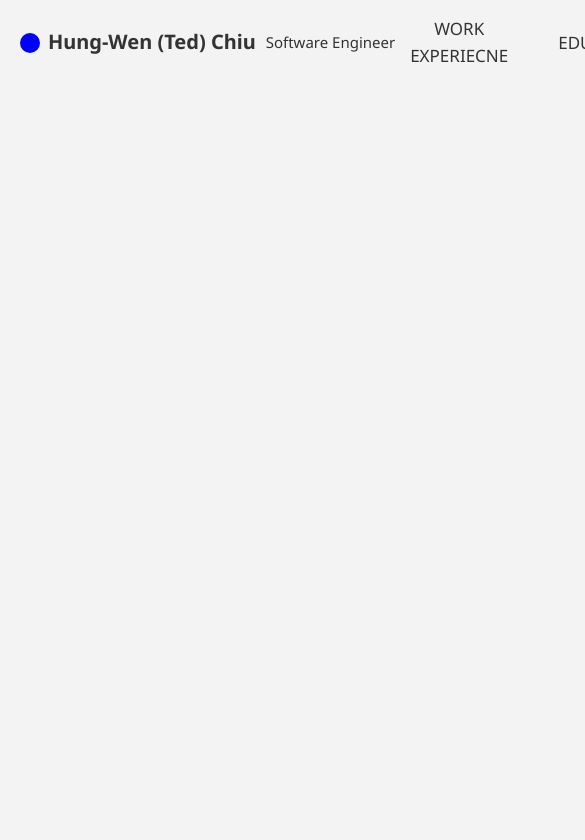
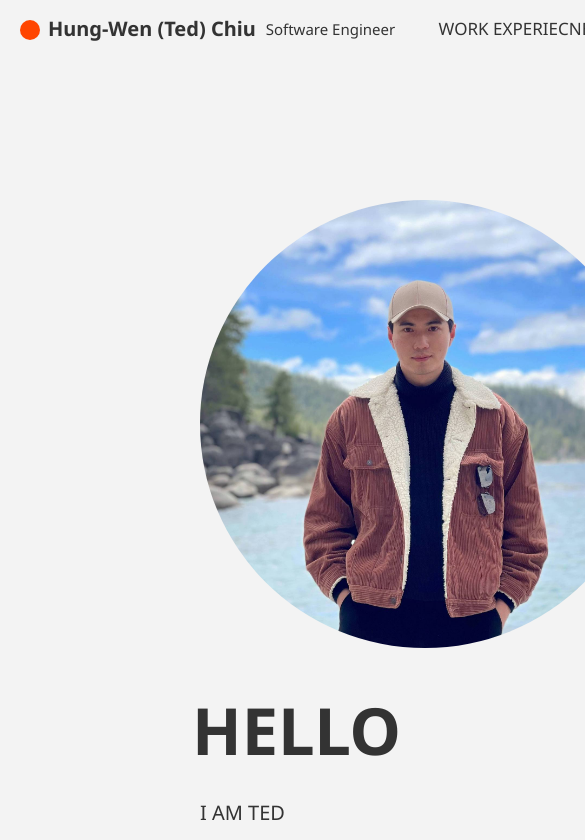
Before and after one commit to hungwenchiu/hungwenchiu.github.io, a website: page introduction.html in a window 390 px wide. Shown: the top 840 px of the page, 585 px wide, since content can reach past the window. Drawn offline with nearby package versions, Linux system fonts and the light colour scheme.

Commit message:
responsive for introduction page

```diff
--- a/sass/_header.scss
+++ b/sass/_header.scss
@@ -1,11 +1,11 @@
 .header {
-    padding-top: 15rem;
+    padding: 15rem 20rem 15rem 20rem;
     color: $color-grey-dark-1;
     line-height: 1;
 
     display: grid;
     // grid-template-rows: 10vh 90vh;
-    grid-template-columns: 1fr repeat(2, max-content) 1fr;
+    grid-template-columns: repeat(auto-fit, minmax(500px, 1fr));
     justify-items: center;
     align-items: center;
 
@@ -15,19 +15,28 @@
 
 
     &__img {
-        grid-column: 2 / 3;
+        justify-self: end;
         display: inline-block;
         height: auto;
         width: 45rem;
         border-radius: 50% 50%;
         margin-right: 5rem;
+
+        @media only screen and (max-width: 1400px) {
+            justify-self: center;
+            margin-bottom: 5rem;
+        }
     }
 
     &__text {
-        grid-column:  3 / 4;
+        justify-self: start;
         font-size: 2rem;
         display: inline-block;
-        width: 25vw;
+        width: 100%;
+
+        @media only screen and (max-width: 1400px) {
+            justify-self: center;
+        }
 
         &__title {
             text-transform: uppercase;
--- a/sass/_navbar.scss
+++ b/sass/_navbar.scss
@@ -19,7 +19,7 @@
             content: "";
             height: 2rem;
             width: 2rem;
-            background-color: blue;
+            background-color: orangered;
             border-radius: 50% 50%;
             display: inline-block;
             margin-right: 8px;
```
Also changed, not shown: introduction.html (+1 -1 lines), css/style.css, 1 other file.
